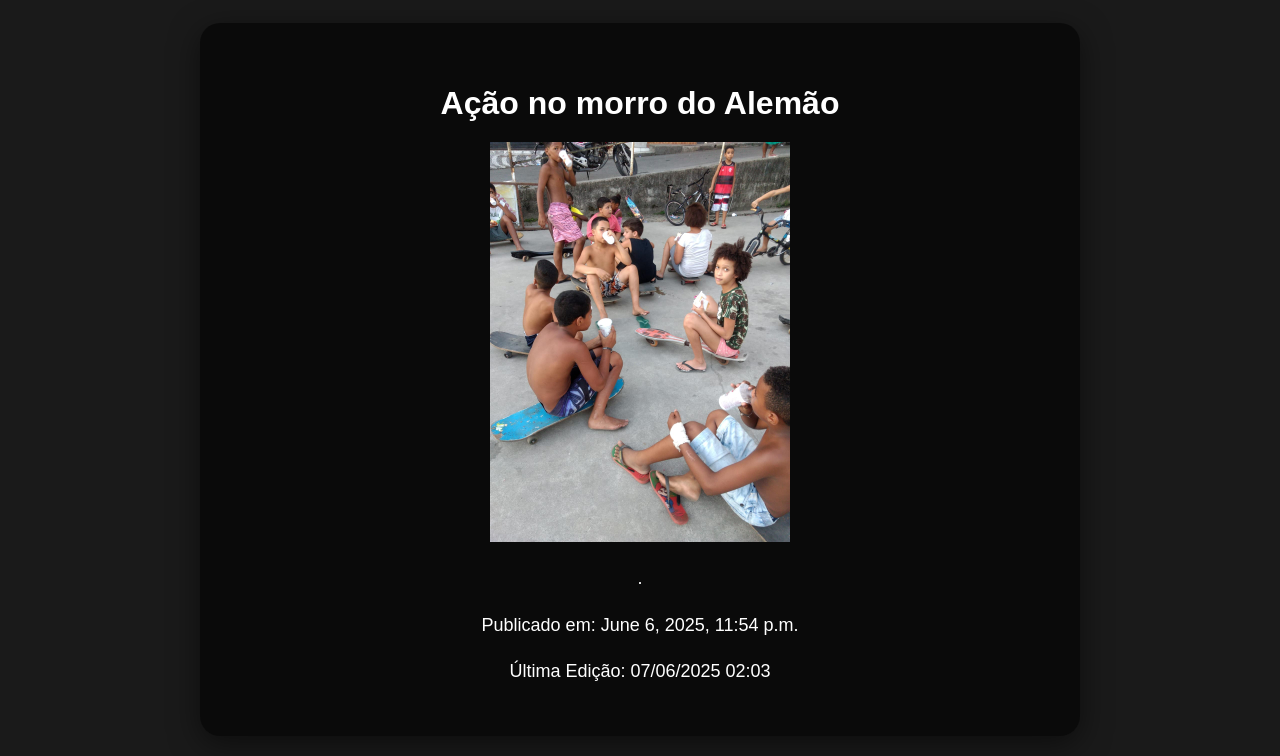
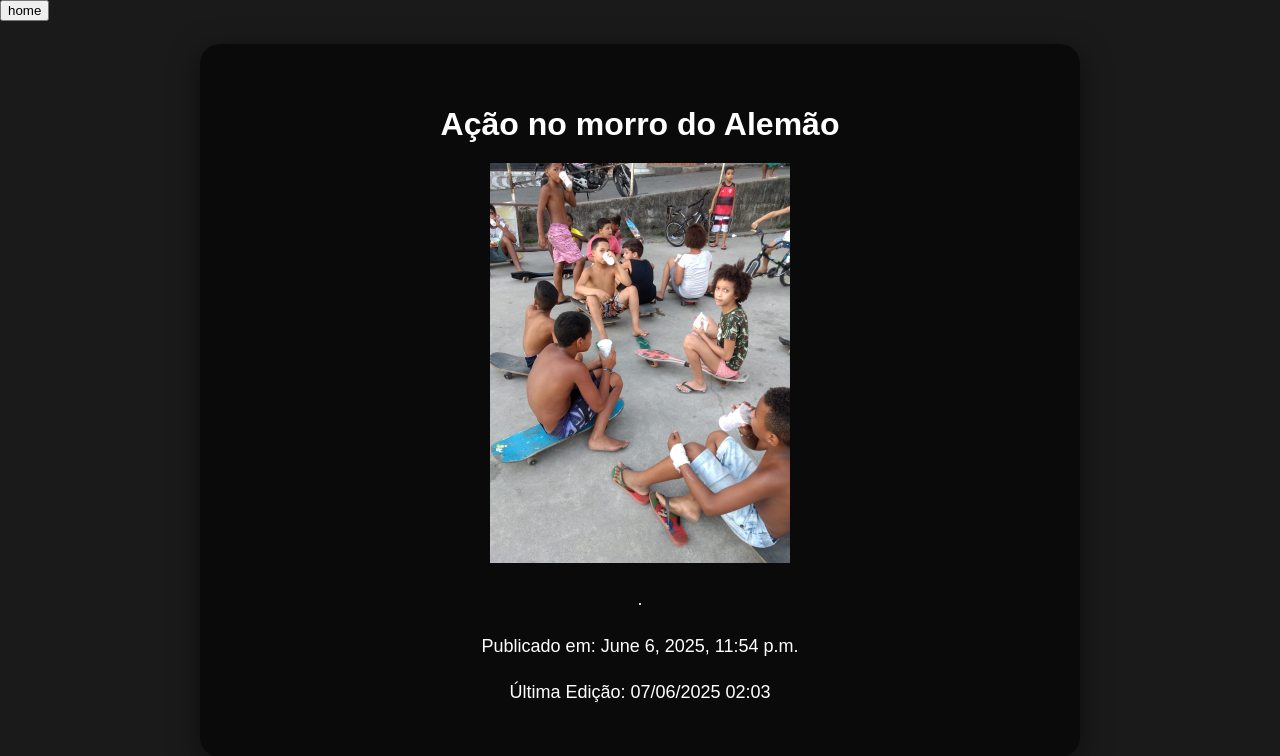
Before and after one commit to RafaSobral/Trabalho-Web, a Django app: page /blog/home/artigo/47/ in a window 1280 px wide. Shown: the part 108-864 px from the top of the page. Before the commit the page ends 789 px from the top, so only its background shows below. Run offline with Django 5.2, Linux system fonts and the light colour scheme; data comes from the database, SQL or seed files in the repository.

Commit message:
Add files via upload

```diff
--- a/blogapp/templates/adicionar.html
+++ b/blogapp/templates/adicionar.html
@@ -15,6 +15,9 @@
         <p class="date">Data de Publicação: {{ data_atual }}</p>
         {{ form.as_p }}
         <button type="submit">Enviar Artigo</button>
+
+        <a href="/blog/home/login/configuracoes" class="Editor">Voltar
+        </a>
     </form>
 </body>
 
--- a/blogapp/templates/artigo.html
+++ b/blogapp/templates/artigo.html
@@ -18,6 +18,9 @@
             <a href="#">Admin</a>
         </nav>
     </div>
+    <a href="/blog/home/" class="Artigo">
+        <button>home</button>
+    </a>
 
     <div class="artigo-container">
         <div class="artigo-card">
--- a/blogapp/templates/editar.html
+++ b/blogapp/templates/editar.html
@@ -15,6 +15,9 @@
     <form method="post"> {% csrf_token %}
         {{form.as_p}}
         <input type="submit" value="Salvar" class="botaoeditar">
+        <a href="/blog/home/" class="Editor-voltar">
+            <button>Voltar</button>
+        </a>
     </form>
 </body>
 </html>
```
